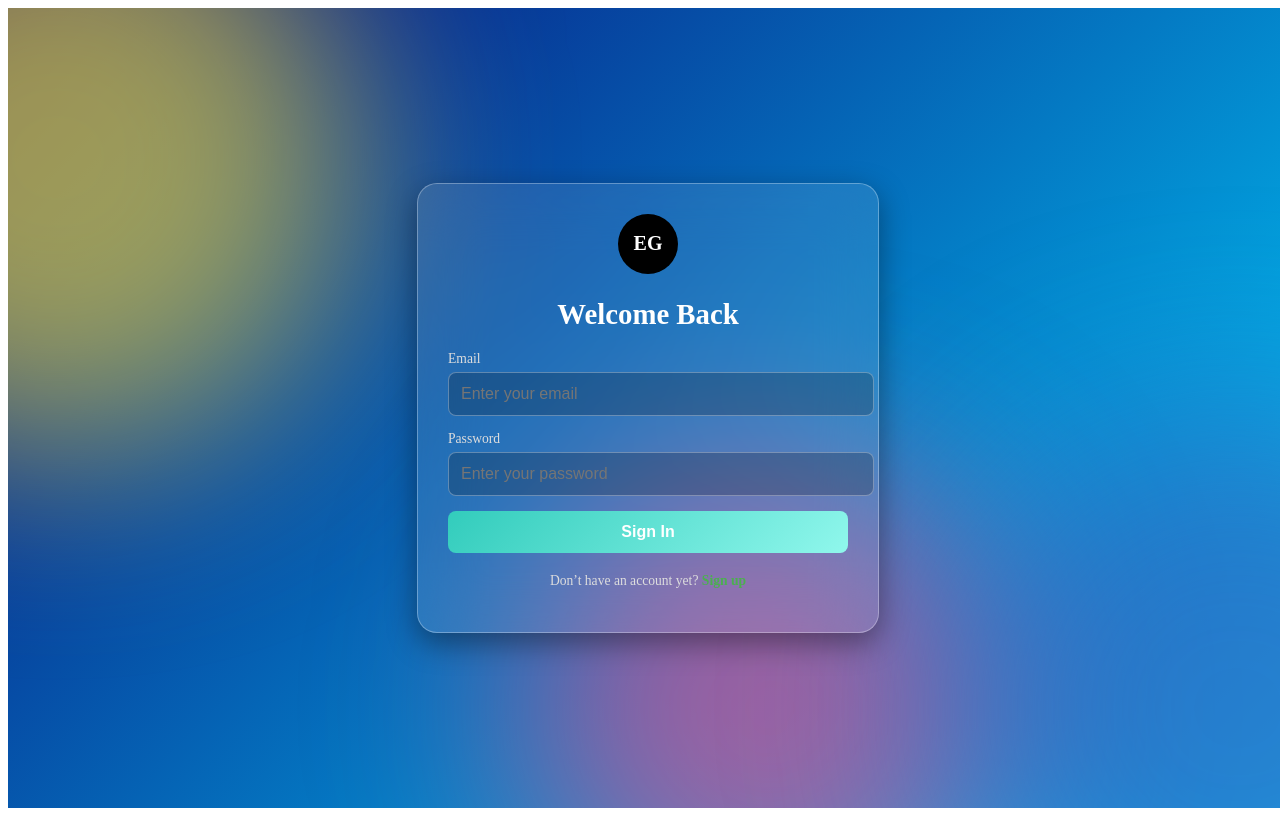
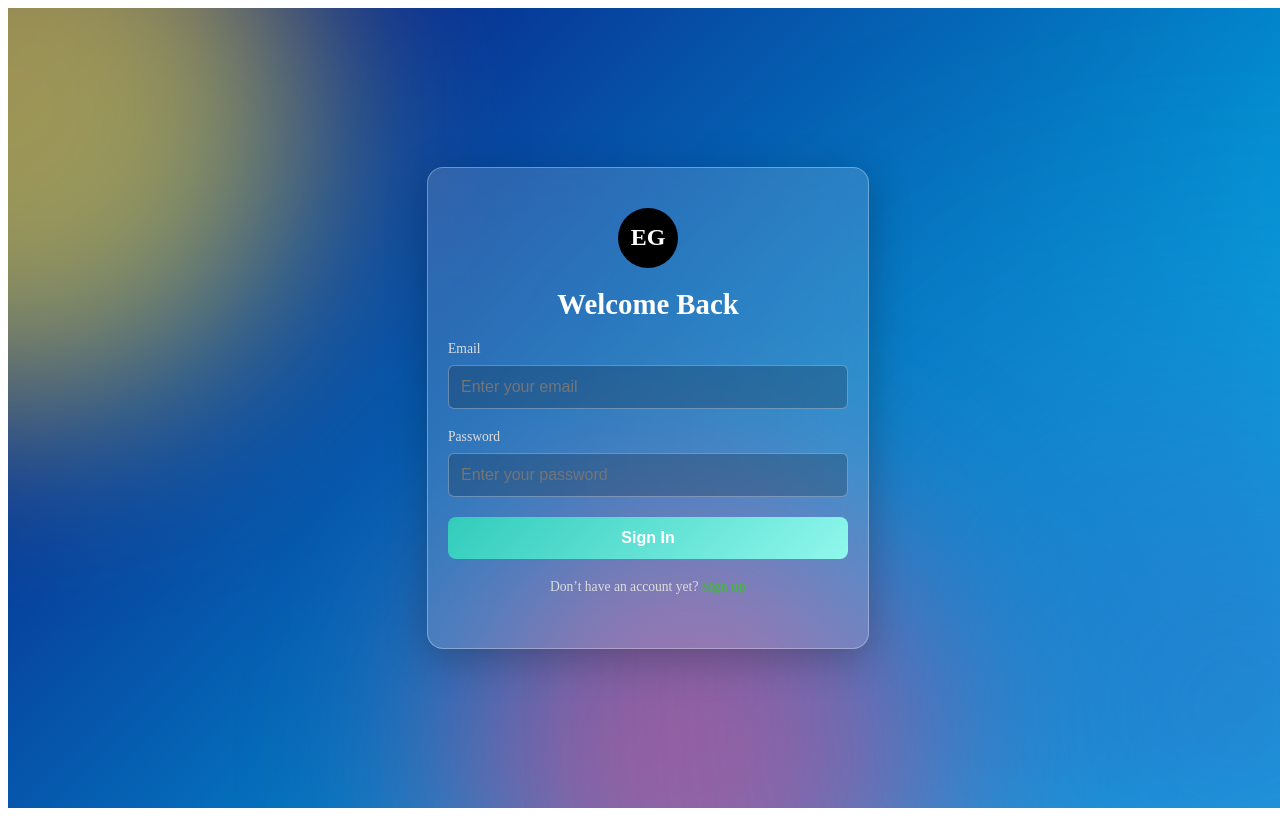
Before and after one commit to code-ninja-labs/ente-gramam1, a React (Vite) app: page /auth in a window 1280 px wide. Built offline with nearby package versions, Linux system fonts and the light colour scheme.

Commit message:
Update Auth.jsx

```diff
--- a/src/pages/Auth.jsx
+++ b/src/pages/Auth.jsx
@@ -19,9 +19,10 @@ const Auth = () => {
       if (isSignup) {
         const { error } = await supabase.auth.signUp({ email, password });
         if (error) setErrorMessage(error.message);
-        else setErrorMessage(
-          "Signup successful! Please check your email to confirm your account."
-        );
+        else
+          setErrorMessage(
+            "Signup successful! Please check your email to confirm your account."
+          );
       } else {
         const { error } = await supabase.auth.signInWithPassword({
           email,
@@ -95,7 +96,13 @@ const Auth = () => {
             style={loading ? styles.buttonDisabled : styles.button}
             disabled={loading}
           >
-            {loading ? <div style={styles.spinner}></div> : isSignup ? "Sign Up" : "Sign In"}
+            {loading ? (
+              <div style={styles.spinner}></div>
+            ) : isSignup ? (
+              "Sign Up"
+            ) : (
+              "Sign In"
+            )}
           </button>
         </form>
 
@@ -129,8 +136,11 @@ const styles = {
     display: "flex",
     justifyContent: "center",
     alignItems: "center",
-    background: "linear-gradient(135deg, rgba(9, 9, 121, 1) 0%, rgba(0, 212, 255, 1) 100%)",
+    background:
+      "linear-gradient(135deg, rgba(9, 9, 121, 1) 0%, rgba(0, 212, 255, 1) 100%)",
     overflow: "hidden",
+    boxSizing: "border-box",
+    padding: "0 20px",
   },
   yellowBlob: {
     position: "absolute",
@@ -138,8 +148,8 @@ const styles = {
     height: "600px",
     background: "rgba(255, 235, 59, 0.6)",
     borderRadius: "50%",
-    top: "-150px",
-    left: "-250px",
+    top: "-200px",
+    left: "-300px",
     filter: "blur(100px)",
     zIndex: 1,
   },
@@ -149,35 +159,34 @@ const styles = {
     height: "500px",
     background: "rgba(255, 64, 129, 0.6)",
     borderRadius: "50%",
-    bottom: "-150px",
-    left: "40%",
+    bottom: "-200px",
+    left: "35%",
     filter: "blur(100px)",
     zIndex: 1,
   },
   blueBlob: {
     position: "absolute",
-    width: "600px",
-    height: "600px",
+    width: "700px",
+    height: "700px",
     background: "rgba(63, 81, 181, 0.6)",
     borderRadius: "50%",
-    bottom: "-200px",
-    right: "-250px",
-    filter: "blur(100px)",
+    bottom: "-250px",
+    right: "-300px",
+    filter: "blur(150px)",
     zIndex: 1,
   },
   card: {
     position: "relative",
     zIndex: 2,
-    backdropFilter: "blur(30px)",
-    background: "rgba(255, 255, 255, 0.1)",
+    backdropFilter: "blur(20px)",
+    background: "rgba(255, 255, 255, 0.15)",
     border: "1px solid rgba(255, 255, 255, 0.3)",
-    borderRadius: "20px",
-    padding: "30px",
-    width: "90%",
+    borderRadius: "16px",
+    padding: "40px 20px",
+    width: "100%",
     maxWidth: "400px",
     textAlign: "center",
-    boxShadow: "0 10px 30px rgba(0, 0, 0, 0.4)",
-    color: "#fff",
+    boxShadow: "0 10px 40px rgba(0, 0, 0, 0.25)",
   },
   logo: {
     width: "60px",
@@ -185,7 +194,7 @@ const styles = {
     background: "#000",
     borderRadius: "50%",
     color: "#fff",
-    fontSize: "20px",
+    fontSize: "24px",
     fontWeight: "700",
     display: "flex",
     justifyContent: "center",
@@ -195,7 +204,7 @@ const styles = {
   header: {
     fontSize: "1.8rem",
     color: "#fff",
-    marginBottom: "20px",
+    margin: "20px 0",
   },
   errorMessage: {
     color: "#ff6b6b",
@@ -204,21 +213,23 @@ const styles = {
   },
   form: {
     textAlign: "left",
+    marginTop: "20px",
   },
   formGroup: {
-    marginBottom: "15px",
+    marginBottom: "20px",
   },
   label: {
     color: "#ddd",
     fontSize: "0.85rem",
-    marginBottom: "5px",
+    marginBottom: "8px",
     display: "block",
   },
   input: {
     width: "100%",
     padding: "12px",
+    boxSizing: "border-box",
     border: "1px solid rgba(255, 255, 255, 0.3)",
-    borderRadius: "8px",
+    borderRadius: "6px",
     background: "rgba(0, 0, 0, 0.2)",
     color: "#fff",
     fontSize: "1rem",
@@ -239,7 +250,7 @@ const styles = {
     transition: "opacity 0.3s ease",
   },
   buttonDisabled: {
-    opacity: 0.5,
+    opacity: 0.6,
     cursor: "not-allowed",
   },
   spinner: {
```
